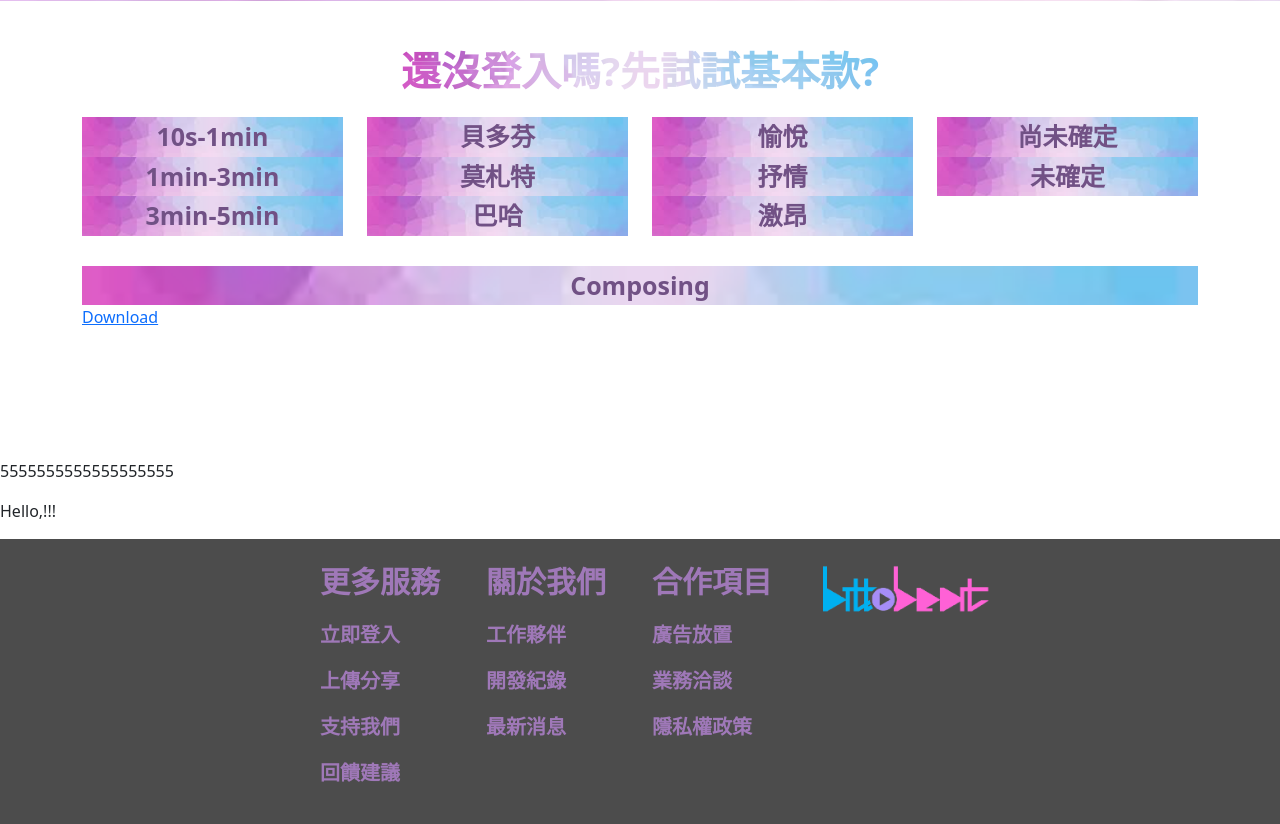
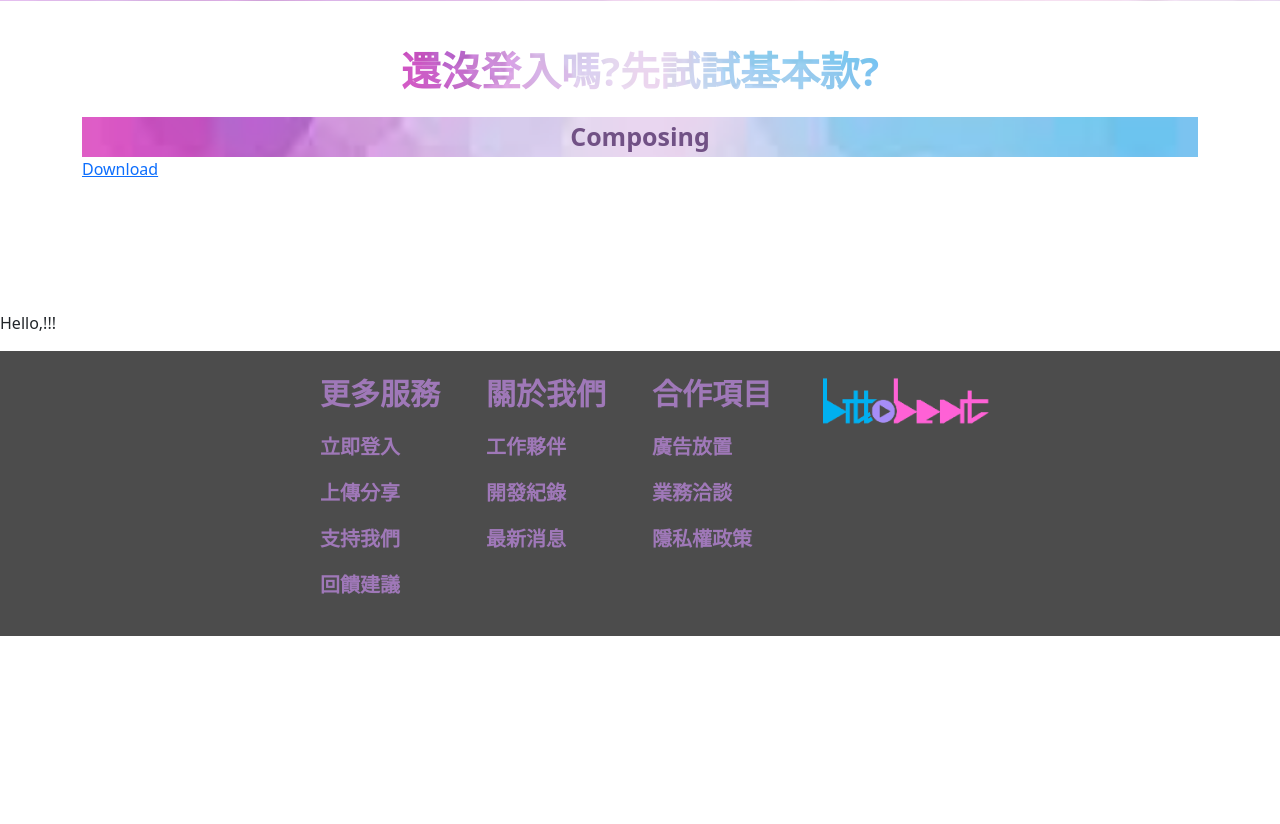
Before and after one commit to Jibanyan-FCU/ml_music_composer, a Flask app: page / in a window 1280 px wide. Shown: the part 686-1510 px from the top of the page. After the commit the page ends 1322 px from the top, so only its background shows below. Run offline with Flask 2, Linux system fonts and the light colour scheme; some libraries are stand-ins or nearby versions.

Commit message:
clear web

```diff
--- a/source/web/templates/index.html
+++ b/source/web/templates/index.html
@@ -56,6 +56,7 @@
                         </div>
                     </div>
                     <form method='get/post' action="compose">
+                        <!--
                         <div class="row">
                             <div class="col-md-3">
                                 <div class="row drop-menu">
@@ -141,6 +142,7 @@
                                 </div>
                             </div>
                         </div>
+                        -->
                         <div class="row">
                             <div class="col-md-12">
                                 <div class="row drop-menu">
@@ -156,7 +158,6 @@
                     </form>
                 </div>
             </div>
-            <p> 5555555555555555555</p>
         </section>
         <!--user case ssection-->
         <script>
```
